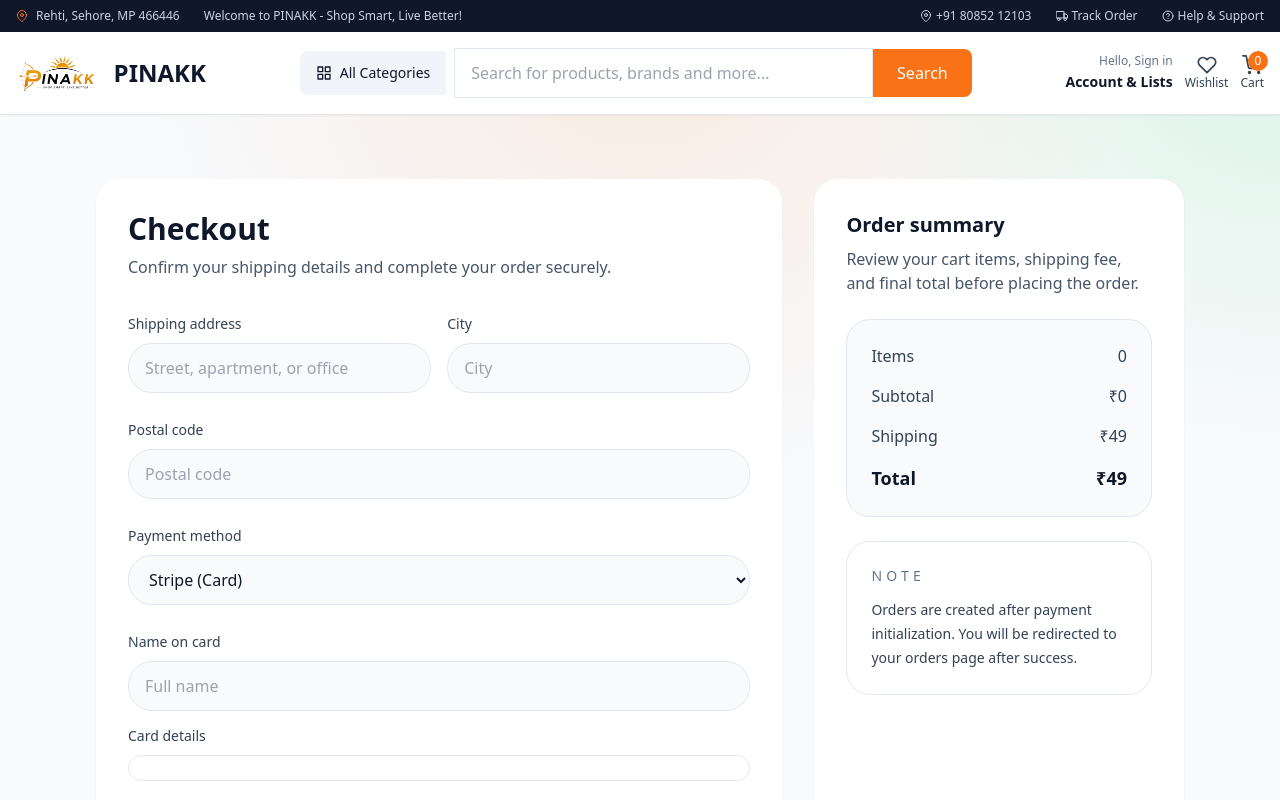
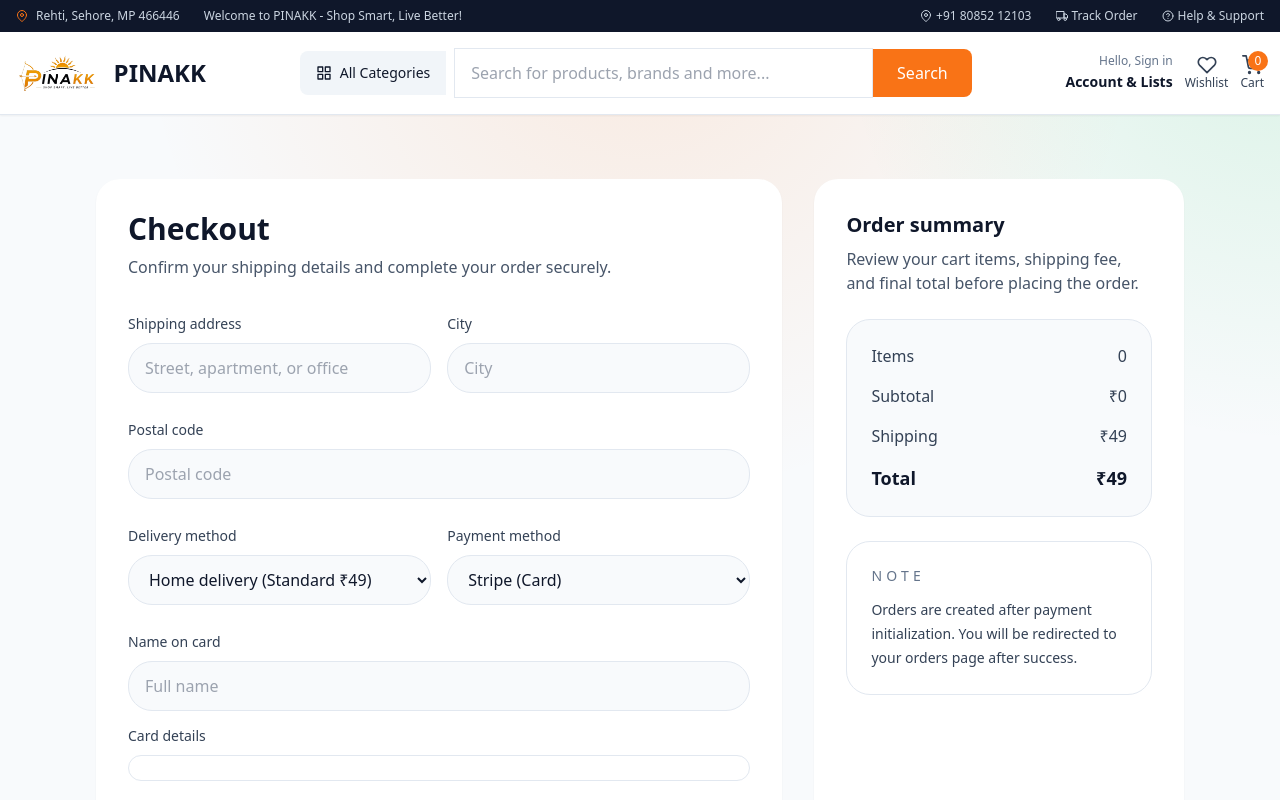
Before and after one commit to ashishstationery8085-cyber/PINAKK, a Next.js app in the folder client/: page /checkout in a window 1280 px wide. Shown: the top 800 px of the page. Built offline with nearby package versions, Linux system fonts and the light colour scheme; no server answers.

Commit message:
Checkout: add delivery methods (store/home/express) and Cash-on-Delivery flow

```diff
--- a/client/src/app/checkout/page.tsx
+++ b/client/src/app/checkout/page.tsx
@@ -11,7 +11,7 @@ const CheckoutPage = () => {
   const [cart, setCart] = useState<any>({ items: [] });
   const [loading, setLoading] = useState(true);
   const [message, setMessage] = useState('');
-  const [shipping, setShipping] = useState({ address: '', city: '', postalCode: '', method: 'Standard', fee: 49 });
+  const [shipping, setShipping] = useState({ address: '', city: '', postalCode: '', method: 'home', fee: 49 });
   const [paymentMethod, setPaymentMethod] = useState('stripe');
   const [billingName, setBillingName] = useState('');
   const cardRef = useRef<HTMLDivElement | null>(null);
@@ -291,6 +291,47 @@ const CheckoutPage = () => {
 
         const rzp = new (window as any).Razorpay(options);
         rzp.open();
+      } else if (paymentMethod === 'cod') {
+        // Create order with Cash on Delivery
+        const orderPayload = {
+          shippingDetails: {
+            address: shipping.method === 'store' ? { storePickup: true } : { line1: shipping.address, city: shipping.city, postalCode: shipping.postalCode },
+            method: shipping.method,
+            fee: shipping.fee,
+          },
+          payment: {
+            method: 'cod',
+            provider: 'cod',
+            status: 'pending',
+            transactionId: null,
+            amount: total,
+          },
+          items: cart.items.map((item: any) => ({
+            product: item.product._id || item.product,
+            variant: item.variant,
+            quantity: item.quantity,
+            price: item.product?.price || item.price || 0,
+            total: item.total || item.quantity * (item.product?.price || item.price || 0),
+          })),
+        };
+
+        const orderHeaders = authHeaders();
+        const orderRequestHeaders: Record<string, string> = {
+          'Content-Type': 'application/json',
+        };
+        if (orderHeaders.Authorization) {
+          orderRequestHeaders.Authorization = orderHeaders.Authorization;
+        }
+        const orderResponse = await fetch(`${API_BASE}/orders`, {
+          method: 'POST',
+          headers: orderRequestHeaders,
+          body: JSON.stringify(orderPayload),
+        });
+        const orderData = await orderResponse.json();
+        if (!orderData.success) throw new Error(orderData.message || 'Checkout failed.');
+
+        setMessage('Order placed with Cash on Delivery. Redirecting to orders...');
+        router.push('/orders');
       } else {
         throw new Error('Unsupported payment method');
       }
@@ -344,6 +385,28 @@ const CheckoutPage = () => {
                 required
               />
             </label>
+
+            <div className="grid gap-4 sm:grid-cols-2">
+              <label className="block">
+                <span className="text-sm font-medium text-slate-700">Delivery method</span>
+                <select
+                  value={shipping.method}
+                  onChange={(event) => {
+                    const method = event.target.value;
+                    let fee = 0;
+                    if (method === 'store') fee = 0;
+                    else if (method === 'express') fee = 99;
+                    else fee = 49; // home
+                    setShipping((prev) => ({ ...prev, method, fee }));
+                  }}
+                  className="mt-2 w-full rounded-3xl border border-slate-200 bg-slate-50 px-4 py-3 text-slate-900 outline-none focus:border-primary"
+                >
+                  <option value="store">Store pickup (Free)</option>
+                  <option value="home">Home delivery (Standard ₹49)</option>
+                  <option value="express">Express delivery (₹99)</option>
+                </select>
+              </label>
+
               <label className="block">
                 <span className="text-sm font-medium text-slate-700">Payment method</span>
                 <select
@@ -356,6 +419,7 @@ const CheckoutPage = () => {
                   <option value="razorpay">Razorpay (UPI/Card)</option>
                 </select>
               </label>
+            </div>
             {paymentMethod === 'stripe' && (
               <div className="space-y-3">
                 <label className="block">
```
Also changed, not shown: 2 other files (tests, documents, lock files or other folders). Lines whose indentation alone changed are shown as unchanged.
